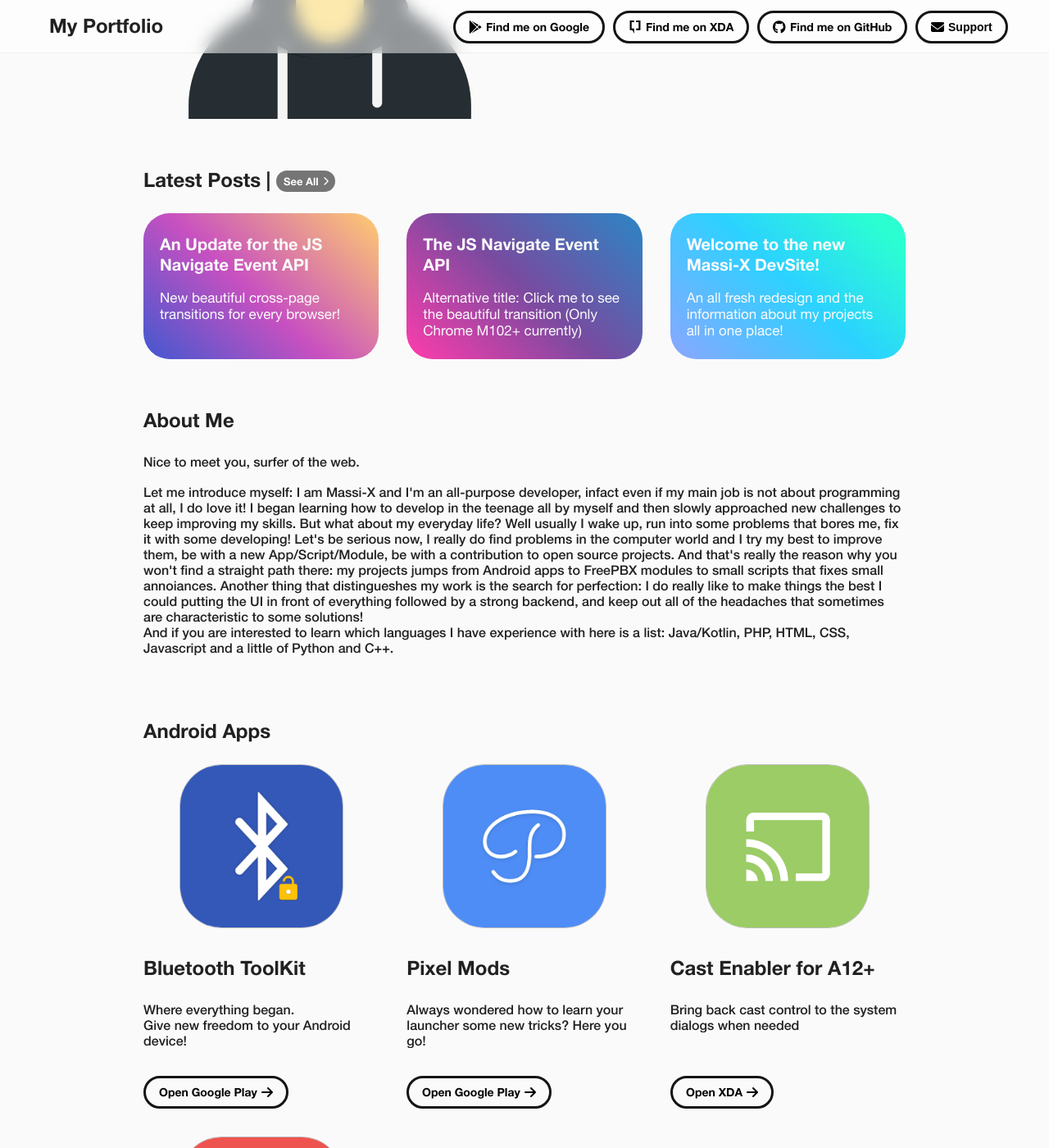
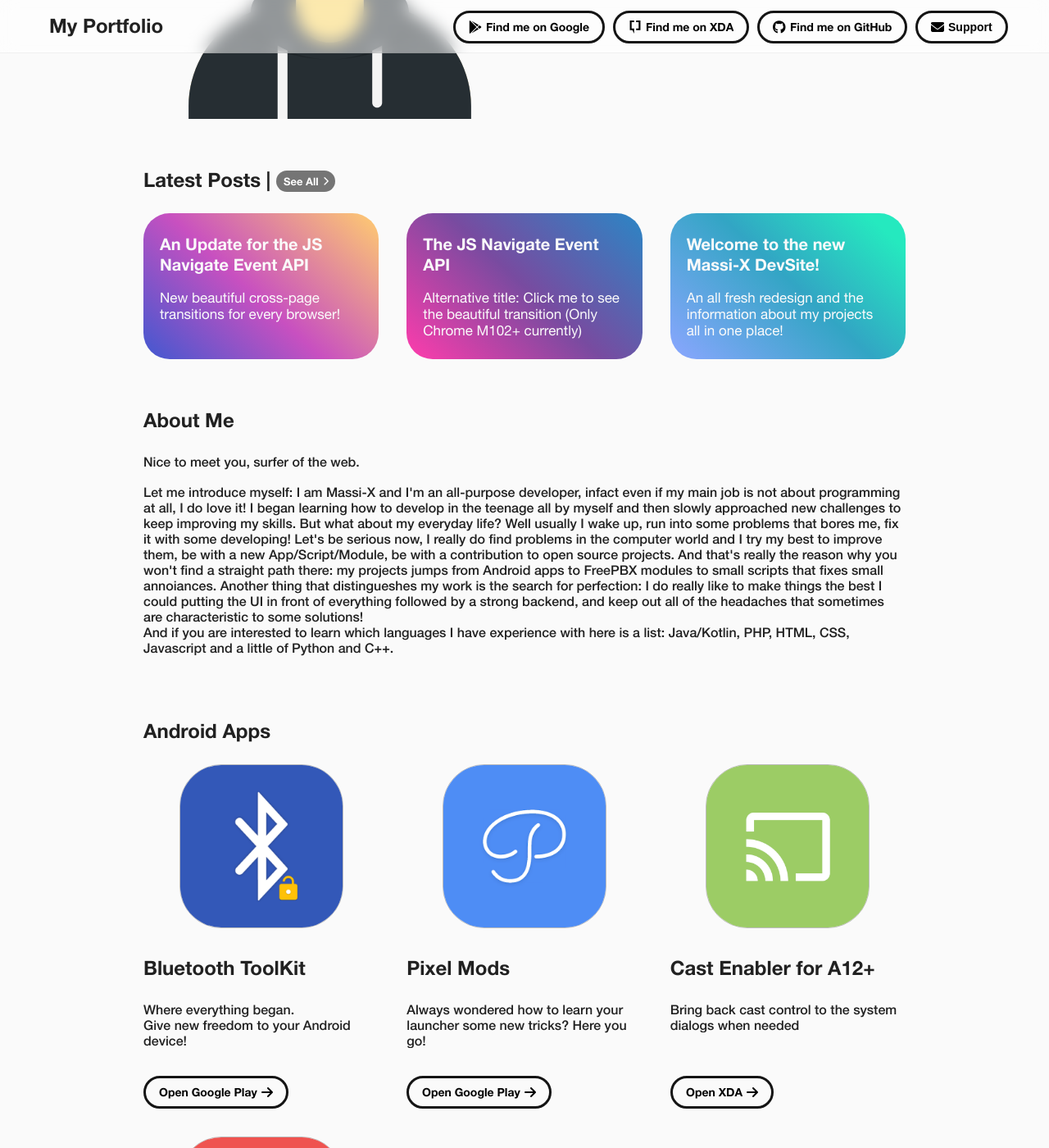
Before and after one commit to Massi-X/massi-x.github.io, a Jekyll site: the page built from index.html, in a window 1280 px wide and 1400 px high, scrolled down 438 px. Shown: the whole window at 82% size. Built offline with Jekyll 4.4.1, drawn with Linux system fonts in a browser that asks for light colours.

Commit message:
Toned down blog cards for bettere readability

```diff
--- a/assets/css/style.scss
+++ b/assets/css/style.scss
@@ -1203,8 +1203,8 @@
 	background-image: linear-gradient(
 		43deg,
 		#8ba6ff 0%,
-		#2bd2ff 52%,
-		#2bffd1 90%
+		#32a5c4 52%,
+		#25e9bf 90%
 	);
 }
 
@@ -1220,9 +1220,9 @@
 #index .blog-card.v5 {
 	background-image: linear-gradient(
 		43deg,
-		#fad961 0%,
-		#ffb388 50%,
-		#fff5d3 100%
+		#ffd12a 0%,
+		#f68544 50%,
+		#a89225 100%
 	);
 }
 
@@ -1628,12 +1628,12 @@
 	margin-top: 20px;
 }
 
-#blog>:first-child {
+#blog > :first-child {
 	border-top-left-radius: inherit;
 	border-top-right-radius: inherit;
 }
 
-#blog>:last-child {
+#blog > :last-child {
 	border-bottom-left-radius: inherit;
 	border-bottom-right-radius: inherit;
 }
```
